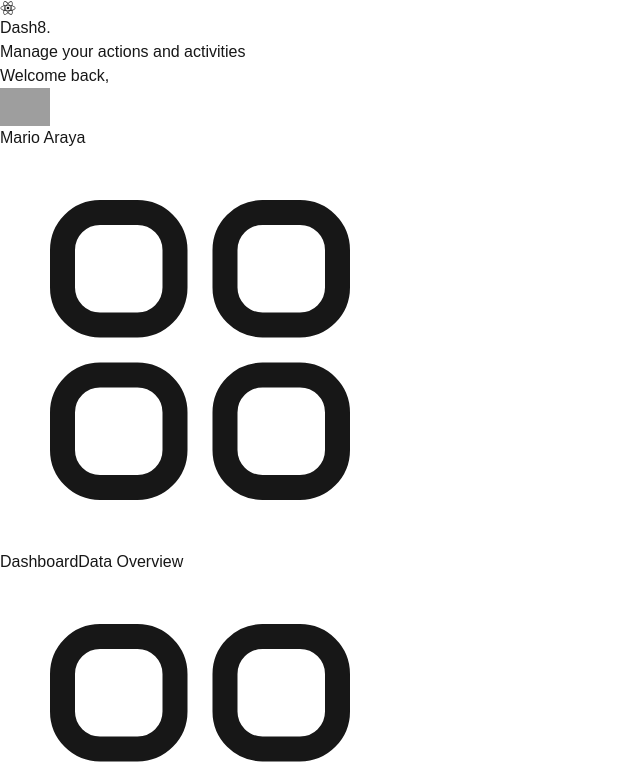
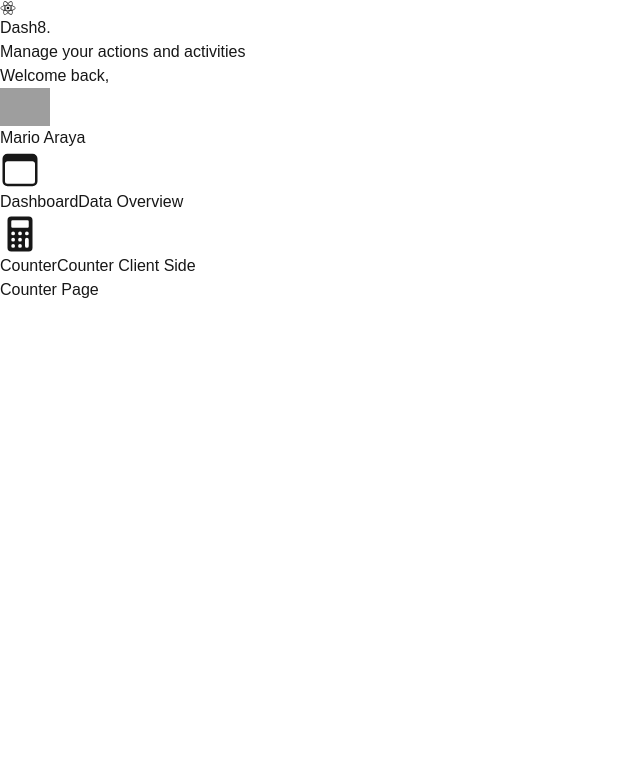
Before and after one commit to mariocodecr/NextJs-Learning, a Next.js app in the folder 02-my-dashboard/: page /dashboard/counter in a window 1280 px wide. Shown: the top 784 px of the page, without its empty margins (0-640 px from the left). Built offline with nearby package versions, Linux system fonts and the light colour scheme; grey boxes are pictures that could not be loaded.

Commit message:
refactor SidebarMenuItem to use Link for navigation and highlight active path

```diff
--- a/02-my-dashboard/src/app/components/SidebarMenuItem.tsx
+++ b/02-my-dashboard/src/app/components/SidebarMenuItem.tsx
@@ -1,4 +1,8 @@
+"use client";
 
+import Link from "next/link";
+import { usePathname } from "next/navigation";
+import { JSX } from "react";
 
 interface Props {
   path: string;
@@ -7,20 +11,28 @@
   subTitle: string;
 }
 
-export default function SidebarMenuItem({ path, icon, title, subTitle }: Props) {
+export default function SidebarMenuItem({
+  path,
+  icon,
+  title,
+  subTitle,
+}: Props) {
+  const currentPath = usePathname();
+
   return (
-    <a href="#" className="w-full px-2 inline-flex space-x-2 items-center border-b border-slate-700 py-3 bg-blue-800 hover:bg-white/5 transition ease-linear duration-150">
+    <Link
+      href={path}
+      className={`
+        w-full px-2 inline-flex space-x-2 items-center border-b border-slate-700 py-3  hover:bg-white/5 transition ease-linear duration-150
+        ${ currentPath === path ? 'bg-blue-800': '' }
+        `}>
       <div>
-                    <svg xmlns="http://www.w3.org/2000/svg" fill="none" viewBox="0 0 24 24" strokeWidth="1.5" stroke="currentColor" className="w-6 h-6 text-white">
-                        <path strokeLinecap="round" strokeLinejoin="round" d="M3.75 6A2.25 2.25 0 016 3.75h2.25A2.25 2.25 0 0110.5 6v2.25a2.25 2.25 0 01-2.25 2.25H6a2.25 2.25 0 01-2.25-2.25V6zM3.75 15.75A2.25 2.25 0 016 13.5h2.25a2.25 2.25 0 012.25 2.25V18a2.25 2.25 0 01-2.25 2.25H6A2.25 2.25 0 013.75 18v-2.25zM13.5 6a2.25 2.25 0 012.25-2.25H18A2.25 2.25 0 0120.25 6v2.25A2.25 2.25 0 0118 10.5h-2.25a2.25 2.25 0 01-2.25-2.25V6zM13.5 15.75a2.25 2.25 0 012.25-2.25H18a2.25 2.25 0 012.25 2.25V18A2.25 2.25 0 0118 20.25h-2.25A2.25 2.25 0 0113.5 18v-2.25z" />
-                      </svg>
-
+        {icon}
       </div>
       <div className="flex flex-col">
-                    <span className="text-lg font-bold leading-5 text-white">Dashboard</span>
-                    <span className="text-sm text-white/50 hidden md:block">Data Overview</span>
+        <span className="text-lg font-bold leading-5 text-white">{title}</span>
+        <span className="text-sm text-white/50 hidden md:block">{subTitle}</span>
       </div>
-            </a>
-
-  )
+    </Link>
+  );
 }
```
Lines whose indentation alone changed are shown as unchanged.
